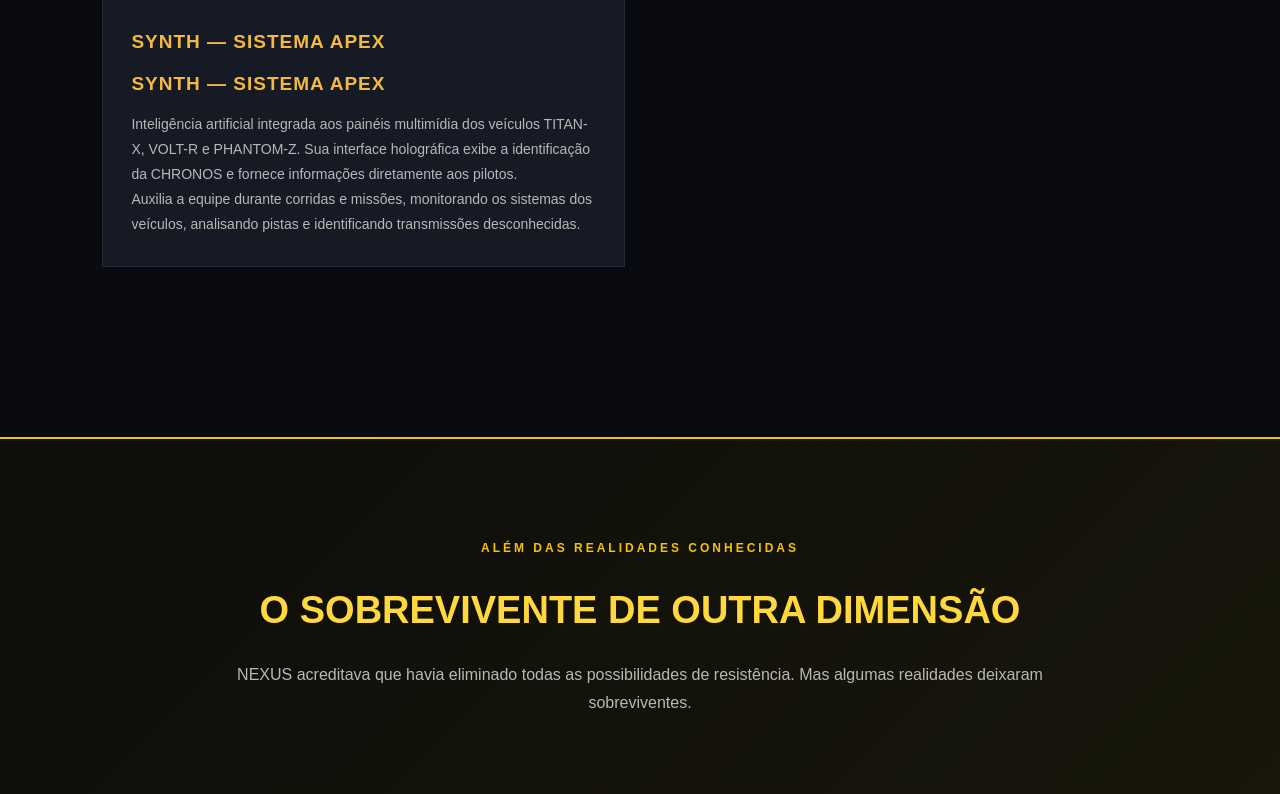
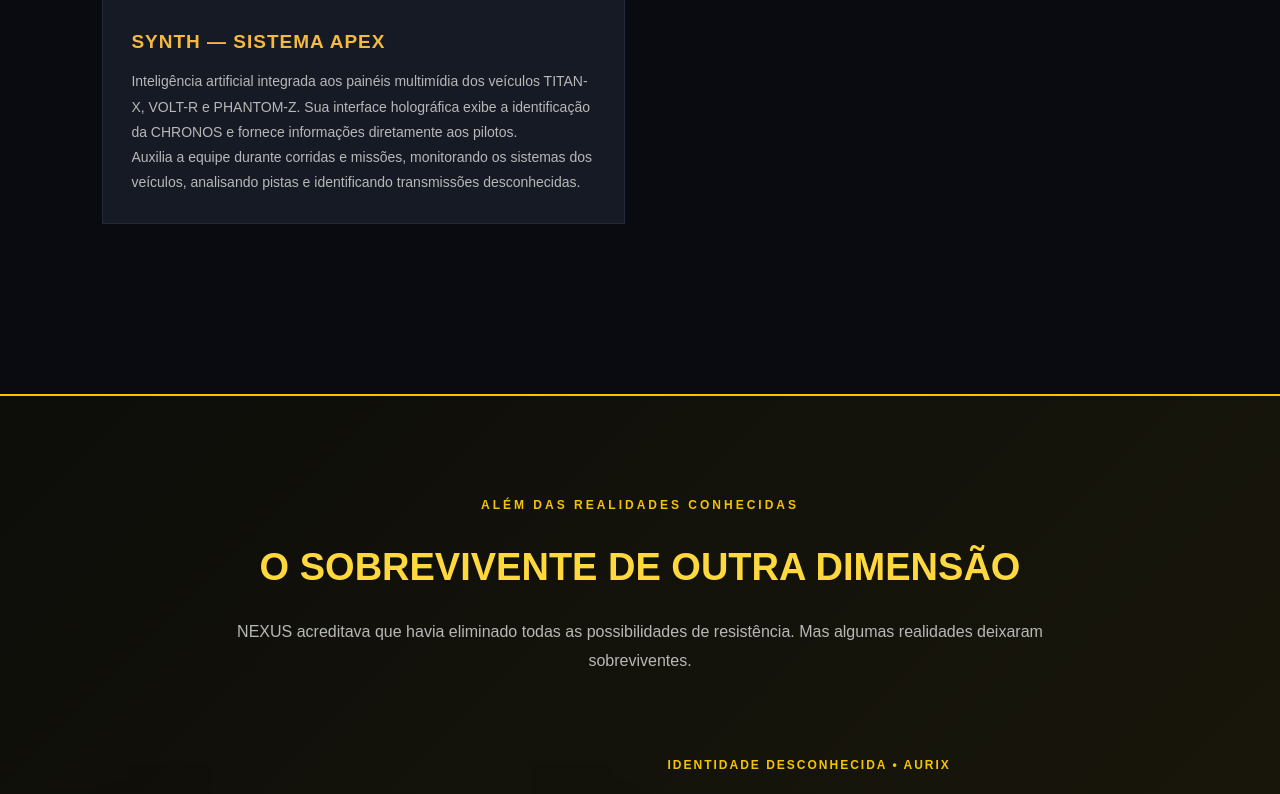
Before and after one commit to CALIXTO-Samuel/APEX-Racing-Beyond-Time-Dev, a plain HTML site: page about.html in a window 1280 px wide. Shown: the part 6992-7786 px from the top of the page. Drawn offline with Linux system fonts and the light colour scheme.

Commit message:
Update about.html

```diff
--- a/about.html
+++ b/about.html
@@ -447,8 +447,6 @@
 
                         <h3>SYNTH — SISTEMA APEX</h3>
 
-                        <h3>SYNTH — SISTEMA APEX</h3>
-
 <p>
     Inteligência artificial integrada aos painéis multimídia
     dos veículos TITAN-X, VOLT-R e PHANTOM-Z. Sua interface
```
